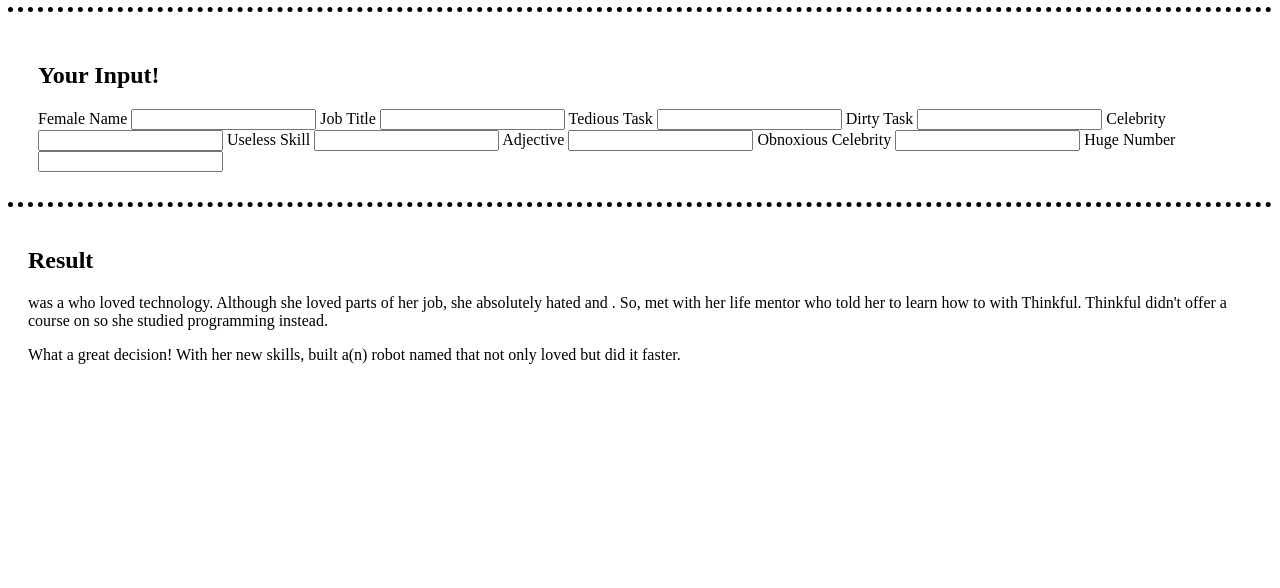
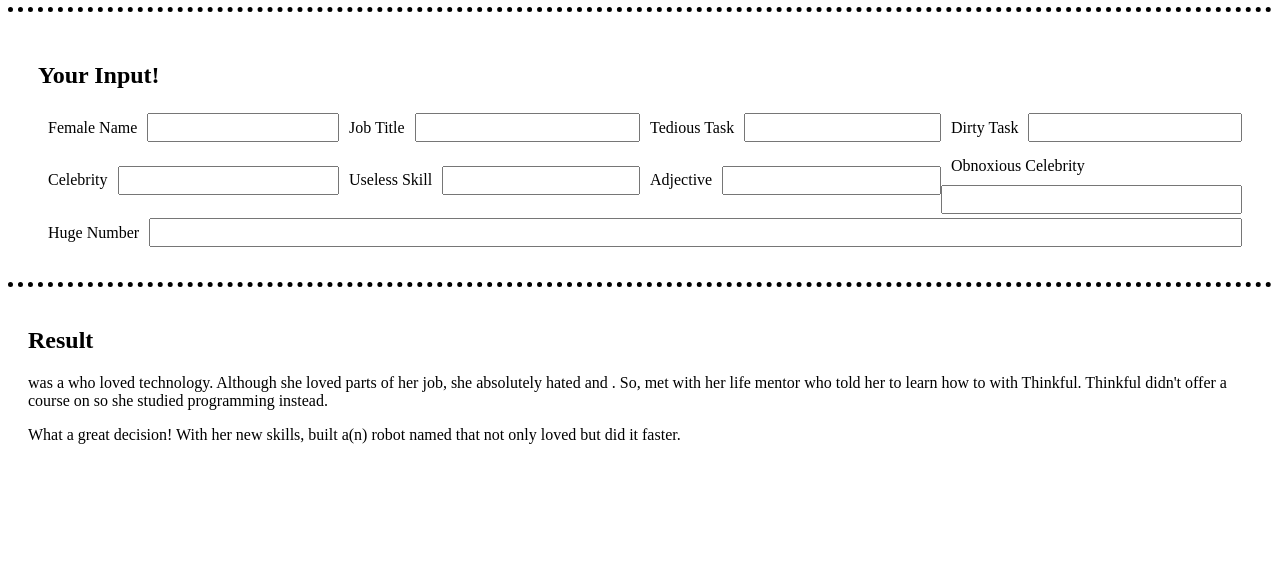
Before and after one commit to bencodezen/ngMadLib, a plain HTML site: page index.html in a window 1280 px wide. Shown: the part 212-800 px from the top of the page. Drawn offline with nearby package versions, Linux system fonts and the light colour scheme.

Commit message:
[S] Update style on input and label fields

```diff
--- a/index.html
+++ b/index.html
@@ -15,24 +15,42 @@
 	</header>
 	<section id="user-input">
 		<h2>Your Input!</h2>
+		<div>
 			<label for="female-name">Female Name</label>
 			<input ng-model="femaleName" id="female-name" type="text" />
+		</div>
+		<div>
 			<label for="job-title">Job Title</label>
 			<input ng-model="jobTitle" id="job-title" type="text" />
+		</div>
+		<div>
 			<label for="tedious-task">Tedious Task</label>
 			<input ng-model="tediousTask" id="tedious-task" type="text" />
+		</div>
+		<div>
 			<label for="dirty-task">Dirty Task</label>
 			<input ng-model="dirtyTask" id="dirty-task" type="text" />
+		</div>
+		<div>
 			<label for="celebrity">Celebrity</label>
 			<input ng-model="celebrity" id="celebrity" type="text" />
+		</div>
+		<div>
 			<label for="useless-skill">Useless Skill</label>
 			<input ng-model="uselessSkill" id="useless-skill" type="text" />
+		</div>
+		<div>
 			<label for="adjective">Adjective</label>
 			<input ng-model="adjective" id="adjective" type="text" />
+		</div>
+		<div>
 			<label for="obnoxious-celebrity">Obnoxious Celebrity</label>
 			<input ng-model="obnoxiousCelebrity" id="obnoxious-celebrity" type="text" />
+		</div>
+		<div>
 			<label for="huge-number">Huge Number</label>
 			<input ng-model="hugeNumber" id="huge-number" type="text" />
+		</div>
 	</section>
 	<section id="content">
 		<h2>Result</h2>
--- a/style.css
+++ b/style.css
@@ -10,7 +10,33 @@ section {
 	padding: 20px;
 }
 
+h1 {
+	display: none;
+}
+
 #user-input {
 	border-bottom: 5px dotted black;
 	padding: 30px;
+	display: flex;
+	flex-wrap: wrap;
 }
+
+#user-input div {
+  flex: 1 1 300px;
+  display: flex;
+  align-items: center;
+  flex-wrap: wrap;
+}
+
+#user-input h2 {
+	flex-basis: 100%;
+}
+
+label {
+	padding: 10px;
+}
+
+input {
+	padding: 5px;
+	flex: 1;
+}
```
Lines whose indentation alone changed are shown as unchanged.
